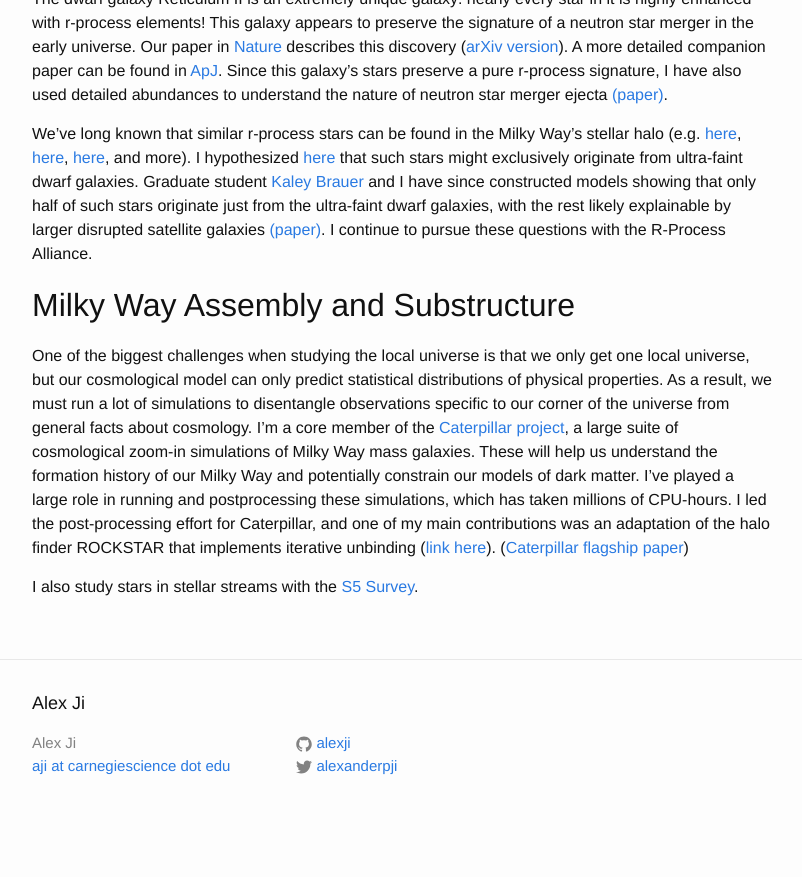
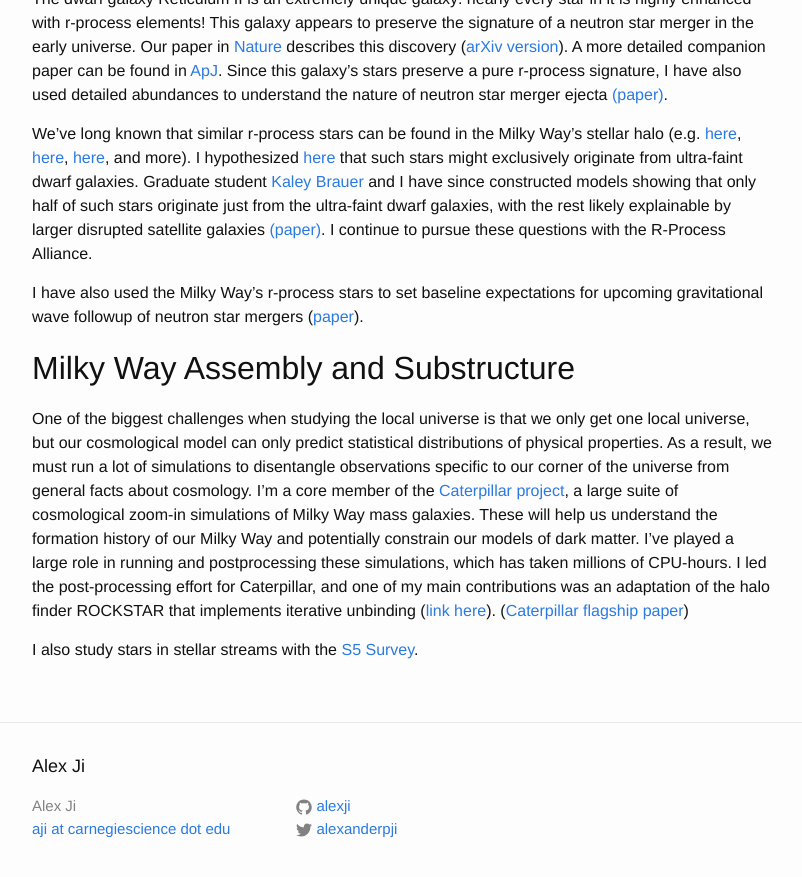
Before and after one commit to alexji/alexji.github.io, a Jekyll site: the page built from research_interests.md, in a window 1280 px wide and 900 px high, scrolled down 1299 px. Shown: the top 877 px of the window, without its empty margins (238-1040 px from the left). Built offline with Jekyll 4.4.1, drawn with Linux system fonts in a browser that asks for light colours; before the commit the page ends 2136 px from its top, so only the background shows below that.

Commit message:
Added a blurb on the new paper

```diff
--- a/research_interests.md
+++ b/research_interests.md
@@ -55,6 +55,8 @@ I hypothesized [here](https://arxiv.org/abs/1607.07447) that such stars might ex
 Graduate student [Kaley Brauer](http://www.mit.edu/~kbrauer/) and I have since constructed models showing that only half of such stars originate just from the ultra-faint dwarf galaxies, with the rest likely explainable by larger disrupted satellite galaxies [(paper)](https://arxiv.org/abs/1809.05539).
 I continue to pursue these questions with the R-Process Alliance.
 
+I have also used the Milky Way's r-process stars to set baseline expectations for upcoming gravitational wave followup of neutron star mergers ([paper](https://arxiv.org/abs/1905.01814)).
+
 ## Milky Way Assembly and Substructure
 
 One of the biggest challenges when studying the local universe is that we only get one local universe, but our cosmological model can only predict statistical distributions of physical properties. As a result, we must run a lot of simulations to disentangle observations specific to our corner of the universe from general facts about cosmology.
```
